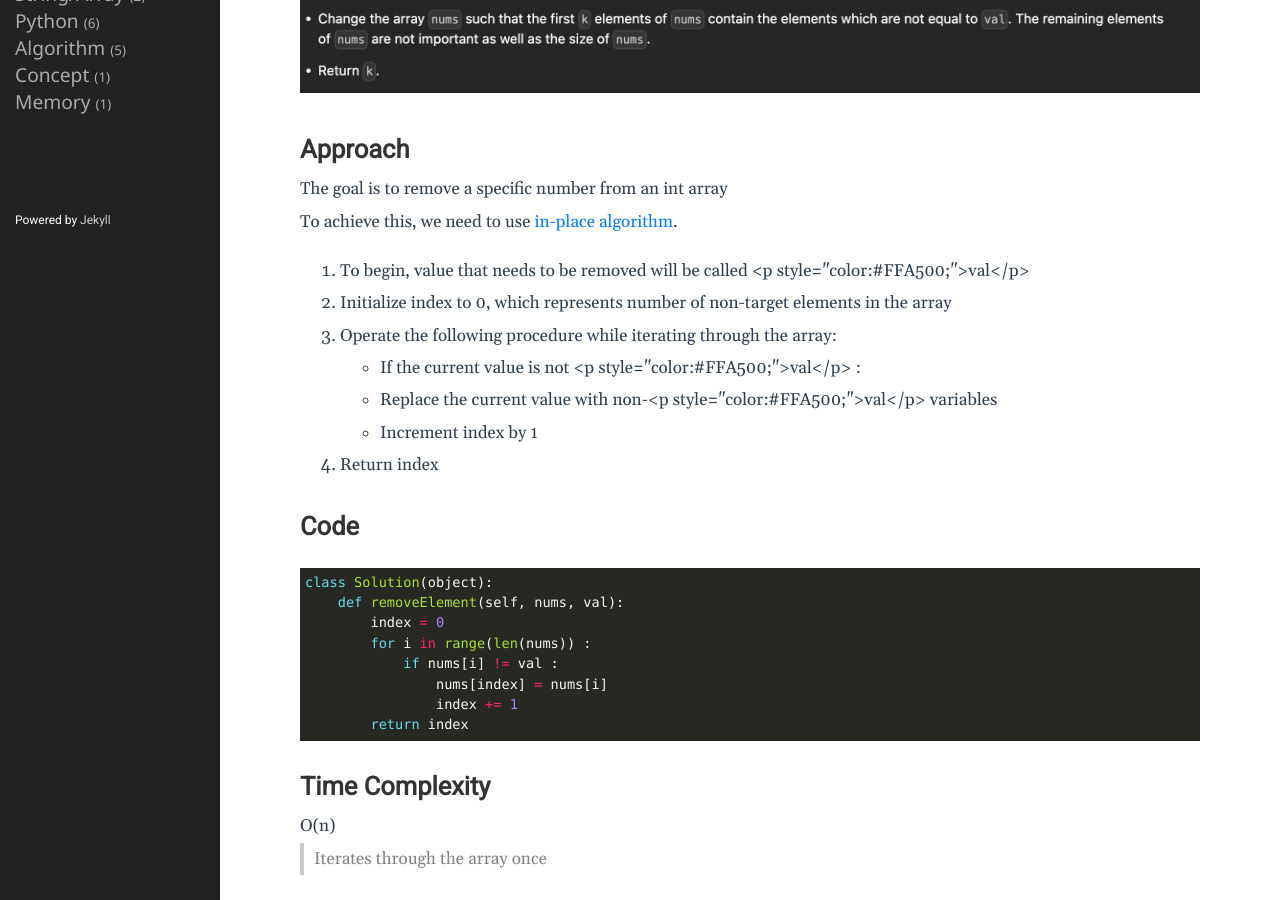
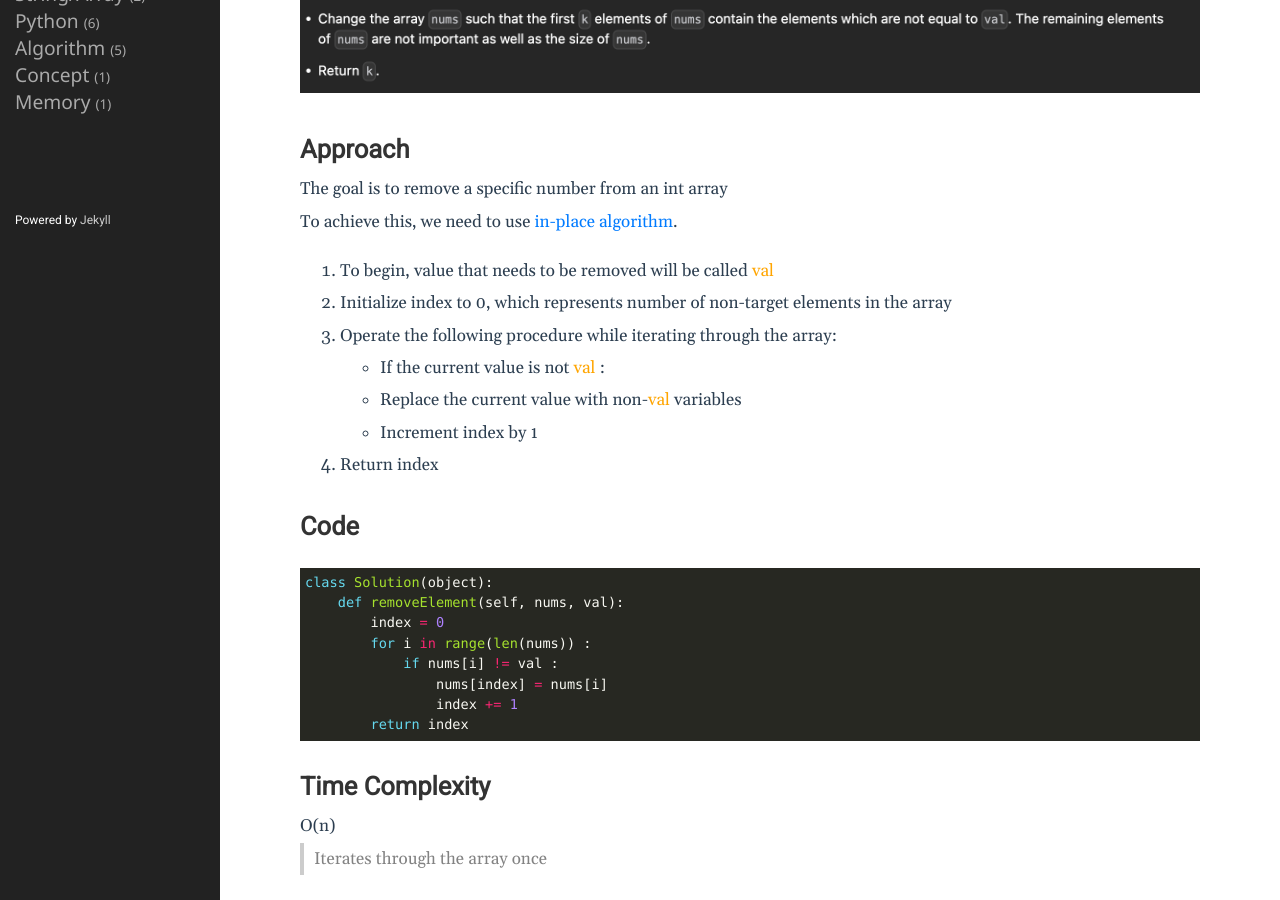
Before and after one commit to dyuk01/blog, a Jekyll site: the page built from _posts/2024-05-15-RemoveElement.markdown, in a window 1280 px wide and 900 px high, scrolled down 396 px. Built offline with Jekyll 4.4.1, drawn with Linux system fonts in a browser that asks for light colours.

Commit message:
Update 2024-05-15-RemoveElement.markdown

```diff
--- a/_posts/2024-05-15-RemoveElement.markdown
+++ b/_posts/2024-05-15-RemoveElement.markdown
@@ -10,11 +10,11 @@ categories: leetcode String/Array python
 ## Approach
 The goal is to remove a specific number from an int array
 To achieve this, we need to use <a href="https://dyuk01.github.io/blog/algorithm/2024/05/15/InPlaceAlgorithm.html">in-place algorithm</a>.
-0. To begin, value that needs to be removed will be called <p style="color:#FFA500;">val</p>
+0. To begin, value that needs to be removed will be called <span style="color:orange;">val</span>
 1. Initialize index to 0, which represents number of non-target elements in the array
 2. Operate the following procedure while iterating through the array:
-- If the current value is not <p style="color:#FFA500;">val</p> :
-- Replace the current value with non-<p style="color:#FFA500;">val</p> variables
+- If the current value is not <span style="color:orange;">val</span> :
+- Replace the current value with non-<span style="color:orange;">val</span> variables
 - Increment index by 1
 3. Return index
 
```
